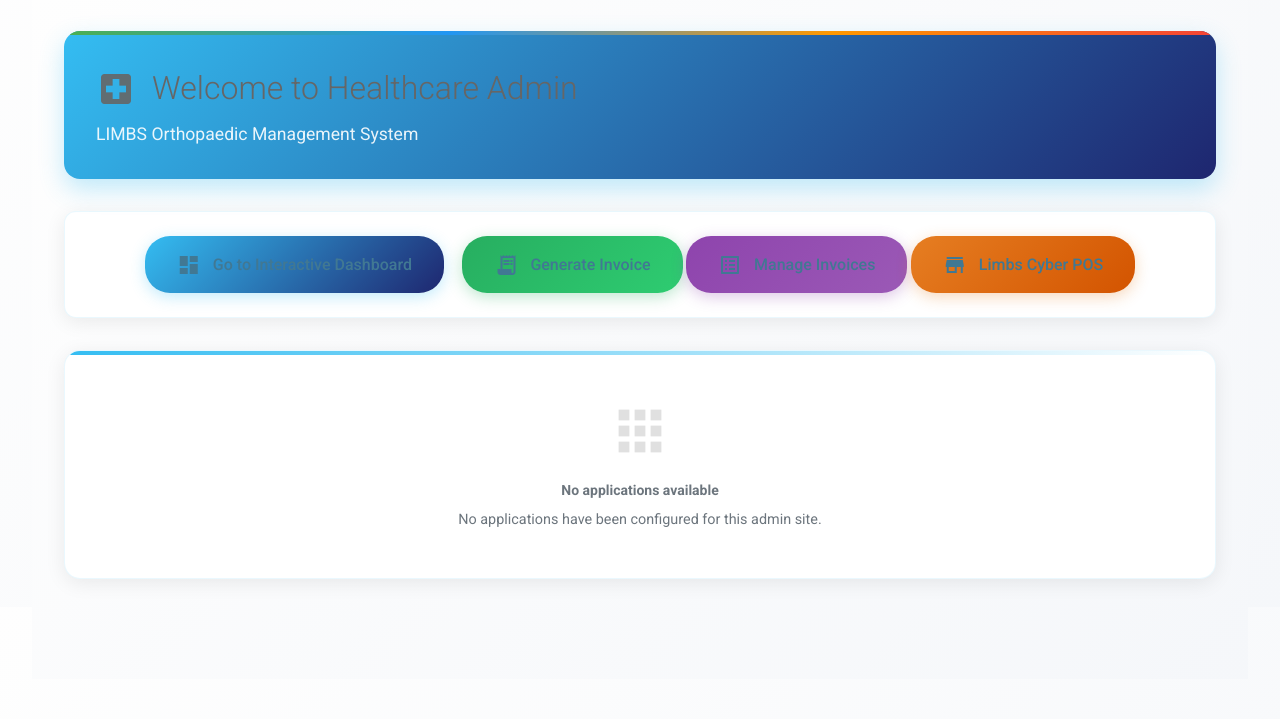
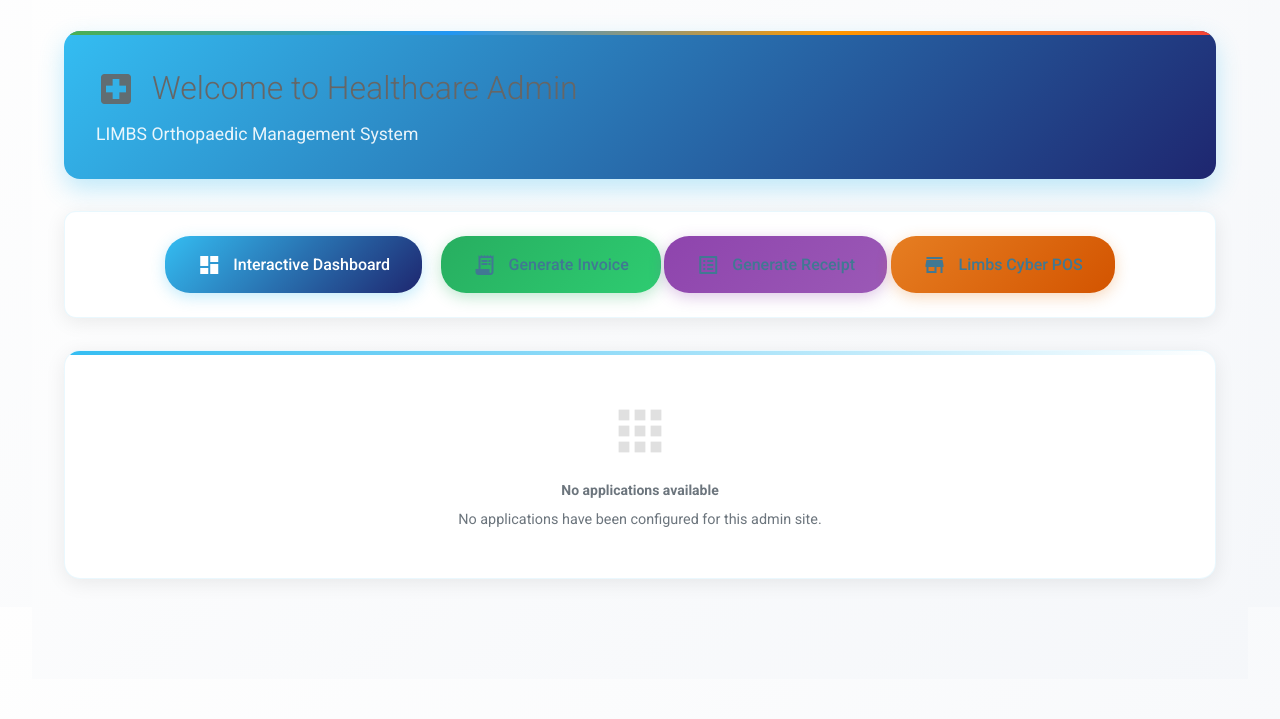
Before and after one commit to limbsorthopaedic/limbsorthopaedic, a Django app: template templates/admin/index.html in a window 1280 px wide. Shown: the part 193-912 px from the top of the page. Run offline with Django 4.2, Linux system fonts and the light colour scheme; the template is opened without the code that fills it, so the values that code supplies are empty; data comes from the database, SQL or seed files in the repository; some libraries are stand-ins or nearby versions.

Commit message:
Generate Receipt - link

```diff
--- a/templates/admin/index.html
+++ b/templates/admin/index.html
@@ -472,17 +472,17 @@
 
   <!-- Dashboard Links -->
   <div class="dashboard-link-container fade-in-up">
-    <a href="{% url 'admin_dashboard' %}" class="dashboard-link" style="margin-right: 15px;">
+    <a href="{% url 'admin_dashboard' %}" class="dashboard-link" style="margin-right: 15px; color: white;">
       <span class="material-icons">dashboard</span>
-      {% translate "Go to Interactive Dashboard" %}
+      {% translate "Interactive Dashboard" %}
     </a>
     <a href="{% url 'admin_invoice_generator' %}" class="dashboard-link" style="background: linear-gradient(135deg, #27AE60 0%, #2ECC71 100%); box-shadow: 0 4px 15px rgba(39, 174, 96, 0.3);">
       <span class="material-icons">receipt_long</span>
       Generate Invoice
     </a>
-    <a href="{% url 'admin_invoice_list' %}" class="dashboard-link" style="background: linear-gradient(135deg, #8E44AD 0%, #9B59B6 100%); box-shadow: 0 4px 15px rgba(142, 68, 173, 0.3);">
+    <a href="{% url 'admin_receipt_generator' %}" class="dashboard-link" style="background: linear-gradient(135deg, #8E44AD 0%, #9B59B6 100%); box-shadow: 0 4px 15px rgba(142, 68, 173, 0.3);">
       <span class="material-icons">list_alt</span>
-      Manage Invoices
+      Generate Receipt
     </a>
     <a href="{% url 'limbs_cyber:cyber_pos_dashboard' %}" class="dashboard-link" style="background: linear-gradient(135deg, #E67E22 0%, #D35400 100%); box-shadow: 0 4px 15px rgba(230, 126, 34, 0.3);">
       <span class="material-icons">store</span>
```
